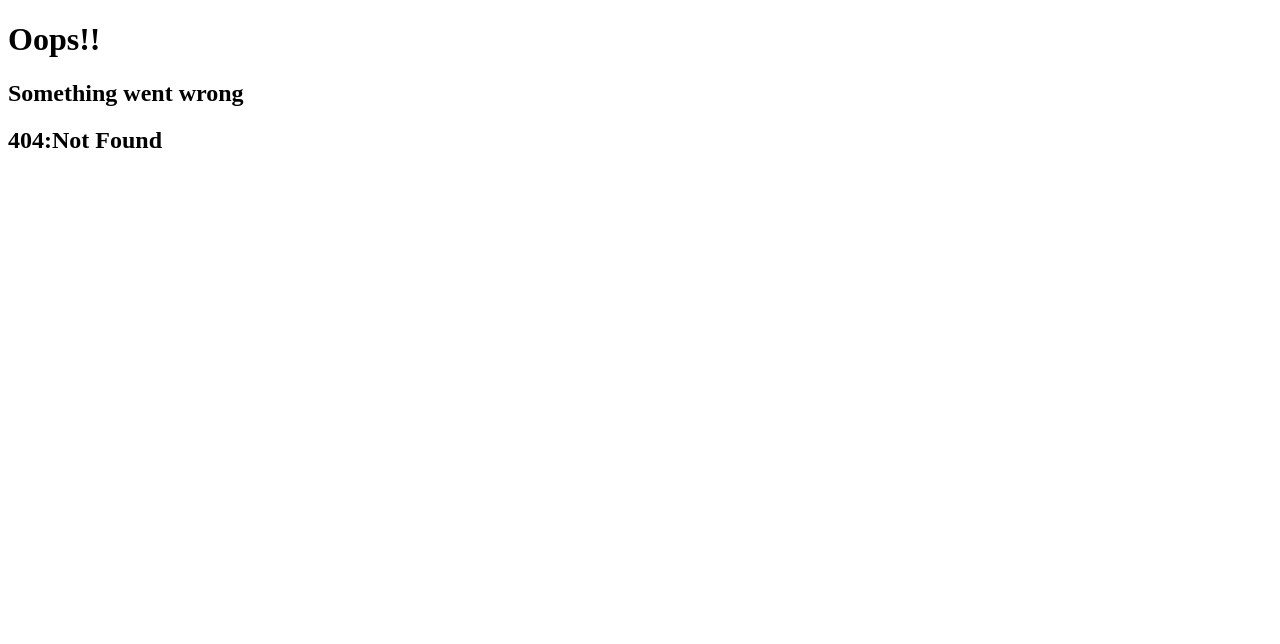
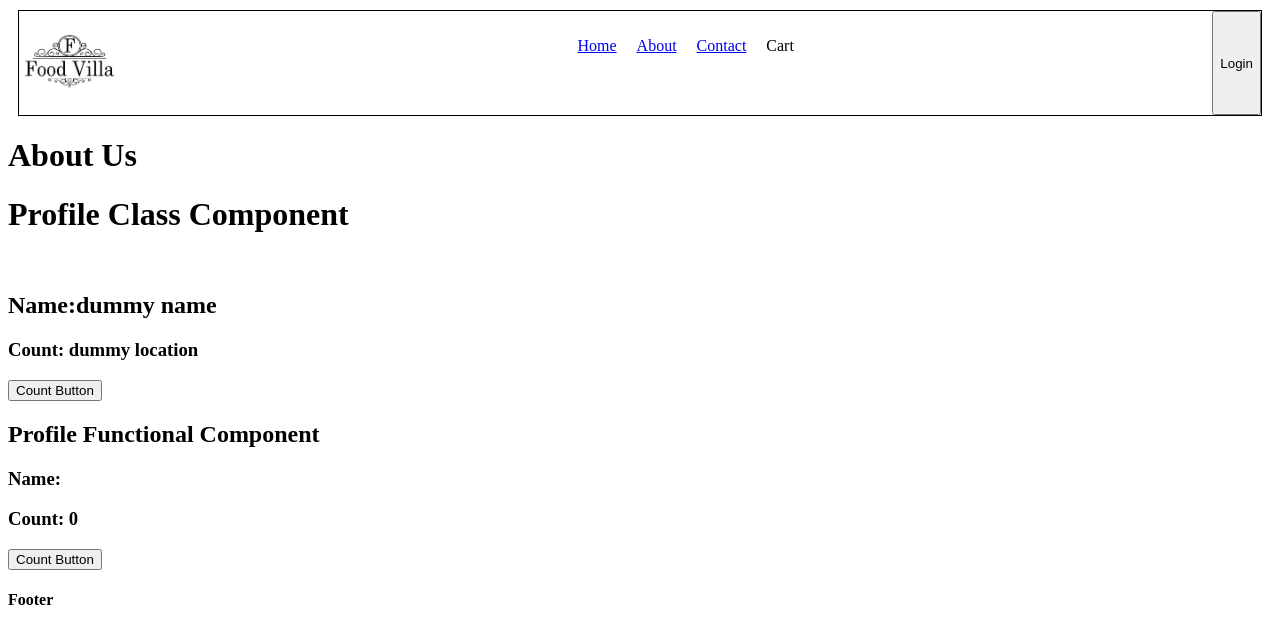
Before and after one commit to deepakydv25/Namaste-React, a React (Vite) app: page /about/profile in a window 1280 px wide. Before the commit this address had no page. Shown: the top 644 px of the page. Built offline with nearby package versions, Linux system fonts and the light colour scheme.

Commit message:
Chapter-8 : Let's get Classy

```diff
--- a/src/components/About.js
+++ b/src/components/About.js
@@ -1,5 +1,24 @@
-const About = () => {
-  return <h1>About Us</h1>;
-};
+import { Component } from "react";
+import Profile from "./Profile";
+import ProfileClass from "./ProfileClass";
+class About extends Component {
+  constructor(props) {
+    super(props);
+    // console.log("Parent - Constructor");
+  }
 
+  componentDidMount() {
+    // console.log("Parent - ComponentDidMount");
+  }
+  render() {
+    // console.log("Parent - Render");
+    return (
+      <div>
+        <h1>About Us</h1>
+        <ProfileClass name={"First Child"} />
+        <Profile />
+      </div>
+    );
+  }
+}
 export default About;
--- /dev/null
+++ b/src/components/Profile.js
@@ -0,0 +1,30 @@
+import { useState, useEffect } from "react";
+
+const Profile = (props) => {
+  const [count, setCount] = useState(0);
+
+  useEffect(() => {
+    const timer = setInterval(() => {
+      console.log("NAMASTE REACT OP");
+    }, 1000);
+
+    console.log("useEffect");
+
+    return () => {
+      clearInterval(timer);
+      console.log("useEffect Return");
+    };
+  }, []);
+
+  console.log("render");
+  return (
+    <div>
+      <h2>Profile Functional Component</h2>
+      <h3>Name: {props.name}</h3>
+      <h3>Count: {count}</h3>
+      <button onClick={() => setCount(1)}>Count Button</button>
+    </div>
+  );
+};
+
+export default Profile;
--- /dev/null
+++ b/src/components/ProfileClass.js
@@ -0,0 +1,60 @@
+import React from "react";
+
+class Profile extends React.Component {
+  constructor(props) {
+    super(props);
+    this.state = {
+      userInfo: {
+        name: "dummy name",
+        location: "dummy location",
+      },
+    };
+    // console.log("Child - Constructor" + this.props.name);
+  }
+
+  componentDidMount() {
+    // API Calls
+    // const data = await fetch("https://api.github.com/users/deepakydv25");
+    // const json = await data.json();
+    // console.log(json);
+    // this.setState({
+    //   userInfo: json,
+    // });
+    // this.timer = setInterval(() => {
+    //   console.log("NAMASTE REACT OP");
+    // }, 1000);
+    // console.log("Child - ComponentDidMount" + this.props.name);
+  }
+
+  componentDidUpdate() {
+    // console.log("Child - ComponentDidUpdate");
+  }
+
+  componentWillUnmount() {
+    clearInterval(this.timer);
+    // console.log("Child - ComponentWillUnmount");
+  }
+
+  render() {
+    // console.log("Child - Render" + this.props.name);
+    return (
+      <div>
+        <h1>Profile Class Component</h1>
+        <img src={this.state.userInfo.avatar_url} />
+        <h2>Name:{this.state.userInfo.name}</h2>
+        <h3>Count: {this.state.userInfo.location}</h3>
+        <button
+          onClick={() => {
+            this.setState({
+              count: 1,
+            });
+          }}
+        >
+          Count Button
+        </button>
+      </div>
+    );
+  }
+}
+
+export default Profile;
```
Also changed, not shown: src/App.js (+7 -0 lines).
